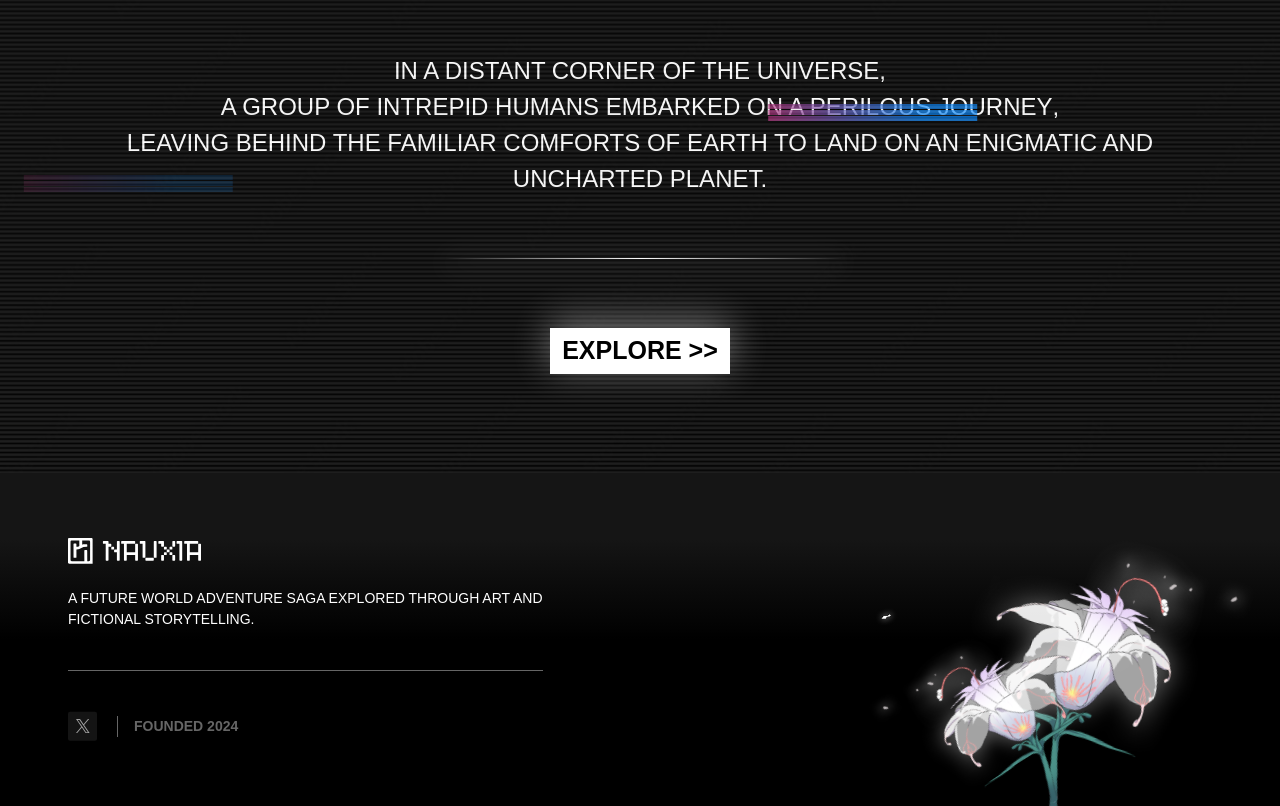
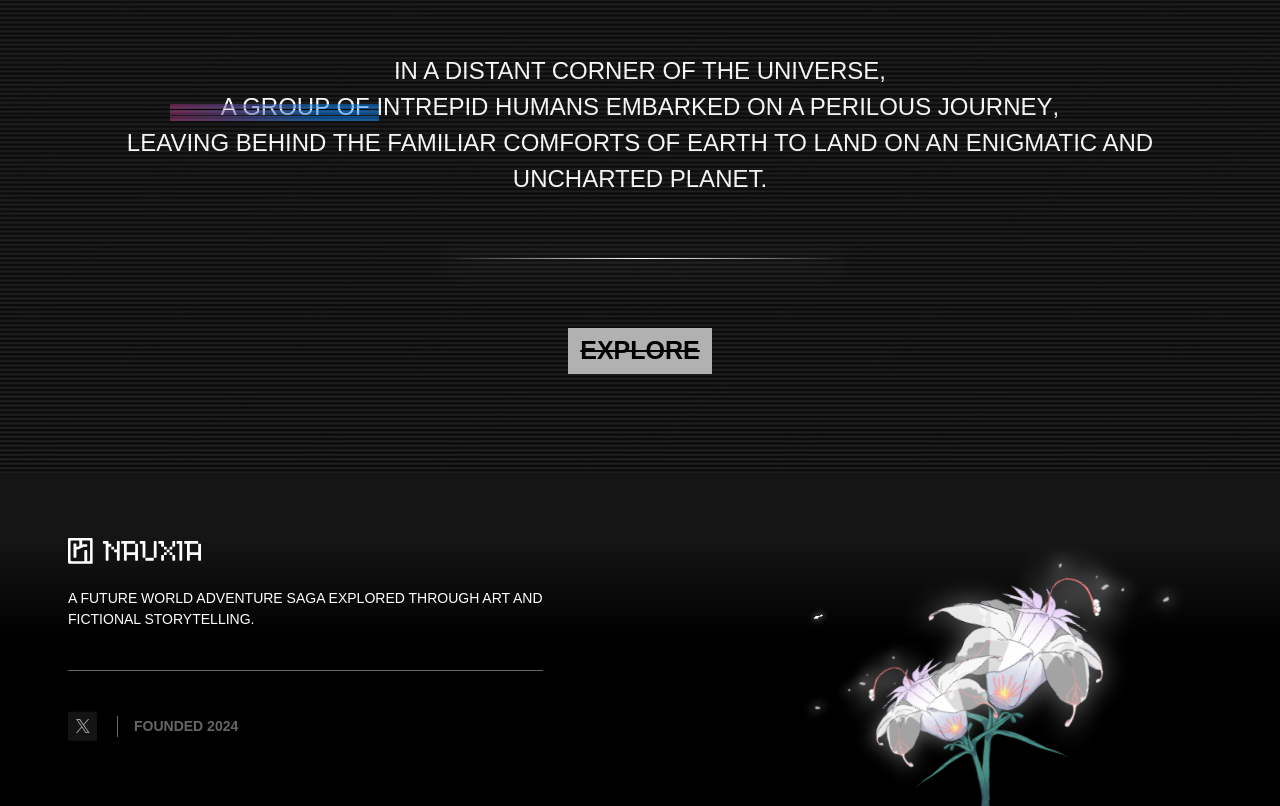
Before and after one commit to seemab-ahmed/Nauxia, a React (Create React App) app: page / in a window 1280 px wide. Shown: the part 1040-1846 px from the top of the page. Built offline with nearby package versions, Linux system fonts and the light colour scheme.

Commit message:
fix changes

```diff
--- a/src/App.js
+++ b/src/App.js
@@ -1,9 +1,70 @@
-import React from "react";
+import React, { useEffect, useState } from "react";
 import HomePage from "./pages/HomePage/HomePage";
 import ExplorePage from "./pages/ExplorePage/ExplorePage";
-import { BrowserRouter as Router, Routes, Route, Navigate } from 'react-router-dom';
+import {
+  BrowserRouter as Router,
+  Routes,
+  Route,
+  Navigate,
+} from "react-router-dom";
+
+import gifLogo from "./images/giflogo.gif";
+
+import bgImage from "./images/heroIImg.svg";
+import bgImageipad from "./images/ipadhero.svg";
+import bgLines from "./images/film.svg";
 
 function App() {
+  const [loading, setLoading] = useState(true);
+
+  useEffect(() => {
+    const urls = [bgImage, bgImageipad, bgLines];
+
+    const loadImage = (url) =>
+      new Promise((resolve, reject) => {
+        const img = new Image();
+        img.onload = resolve;
+        img.onerror = reject;
+        img.src = url;
+      });
+
+    const imagePromises = urls.map(loadImage);
+    const timePromise = new Promise((resolve, reject) =>
+      setTimeout(resolve, 4000)
+    );
+
+    Promise.all([...imagePromises, timePromise])
+      .then(() => setLoading(false))
+      .catch((error) => {
+        console.error("Ërror laoding");
+        setLoading(false);
+      });
+
+    // let loadedImages = 0;
+    //  urls.forEach(url => {
+    //   const img = new Image();
+    //   img.onload = () => {
+    //     loadedImages++;
+    //     if(loadedImages === urls.length){
+    //       setLoading(false);
+    //     }
+    //   };
+    //   img.src = url;
+    //  })
+  }, []);
+  if (loading) {
+    return (
+      <div className="relative w-screen h-screen flex items-center justify-center bg-black">
+        <img
+          src={gifLogo}
+          alt="gif logo"
+          width={400}
+          height={400}
+          className="relative z-0"
+        />
+      </div>
+    );
+  }
   return (
     <Router>
       <Routes>
--- a/src/component/ExploreContainer.js
+++ b/src/component/ExploreContainer.js
@@ -2,10 +2,12 @@ import nauxiaLogo from "../images/giflogo.gif";
 import whiteBorder from "../images/whiteBorder.svg";
 import { useNavigate } from "react-router-dom";
 import { adjustAnimationStopPoint } from "../utils/util";
-import { useEffect } from "react";
+import { useEffect, useState } from "react";
 
 export default function ExploreContainer() {
   const navigate = useNavigate();
+
+  const disabled = useState(true)[0];
 
   const handleClick = () => {
     navigate("/explore");
@@ -63,11 +65,13 @@ export default function ExploreContainer() {
           </div>
           <img src={whiteBorder} alt="border" />
           <button
-            className="relative z-20 shadow-custom bg-white py-1 px-3 text-black font-jura uppercase text-[25px] font-bold"
+            className={`relative z-20 ${
+              !disabled ? "shadow-custom bg-white" : "line-through bg-[#b1b1b1]"
+            } hover-button  py-1 px-3 text-black font-jura uppercase text-[25px] font-bold`}
             onClick={handleClick}
-            disabled
+            disabled={disabled}
           >
-            {`Explore >>`}
+            {`Explore ${!disabled ? ">>" : ""}`}
           </button>
         </div>
       </div>
--- a/src/component/Footer.js
+++ b/src/component/Footer.js
@@ -8,14 +8,14 @@ export default function Footer() {
       style={{
         background: 'linear-gradient(to bottom, #151515 0%, #151515 20%, #000000 50%, #000000 100%)',
       }}
-      className="bg-black relative bg-cover bg-center bg-footerGradient py-[70px] smd:py-0 sm:pt-[15px] pl-3 smd:pl-[40px] lg:pl-[68px] flex m-auto gap-8"
+      className="bg-black relative bg-cover bg-center bg-footerGradient py-[70px] smd:py-0 sm:pt-[15px] px-8  smd:px-[40px] lg:px-[68px] flex m-auto gap-8"
     >
       <div className="flex w-full justify-between">
         <div className="flex flex-col gap-[24px] justify-center">
           <img width={133} src={logo} alt="border" />
           <div className="flex flex-col gap-[40px]">
             <p className="font-jura text-[12px] lg:text-[14px] text-white uppercase">
-              A future world adventure saga explored through art and <br className="xmd:block zero:hidden" />
+              A future world adventure saga explored through art and <br className="460:block zero:hidden" />
               fictional storytelling.
             </p>
             <hr className=" text-transparentWhite " />
--- a/src/component/heroSection/her-section-main-content.jsx
+++ b/src/component/heroSection/her-section-main-content.jsx
@@ -10,7 +10,7 @@ export const HeroSectionMaincontent = () => {
           </div>
           <div className="flex flex-col gap-y-[22px] max-w-[488px] w-full uppercase leading-7 md:hidden">
             <p className="text-white font-hackathon text-3xl ">
-              an
+              a
               <br /> n3v3r- <br /> end1ng <br /> exp3ri3n2e!
             </p>
           </div>
--- a/src/index.css
+++ b/src/index.css
@@ -388,3 +388,28 @@
     transform: translateY(-150px);
   }
 }
+
+.hover-button {
+  position: relative;
+  cursor: pointer;
+  overflow: hidden;
+  background: #b1b1b1;
+  transition: background-color 1.5s;
+}
+
+.hover-button::before {
+  content: '';
+  position: absolute;
+  display: block;
+  top: 0;
+  left: 0;
+  width: 70%;
+  height: 100%;
+  background: linear-gradient(90deg, transparent, #ffffff71, transparent);
+  transform: translateX(-180px) skew(-20deg);
+  transition: transform 1.5s;
+}
+
+.hover-button:hover::before {
+  transform: translateX(220px) skew(-20deg);
+}
--- a/tailwind.config.js
+++ b/tailwind.config.js
@@ -25,6 +25,7 @@ module.exports = {
         '391': '391px',
         xmd: '400px',
         '432': '432px',
+        '460':'460px',
         mds: "450px",
         '444': '444px',
         '473': '473px',
```
